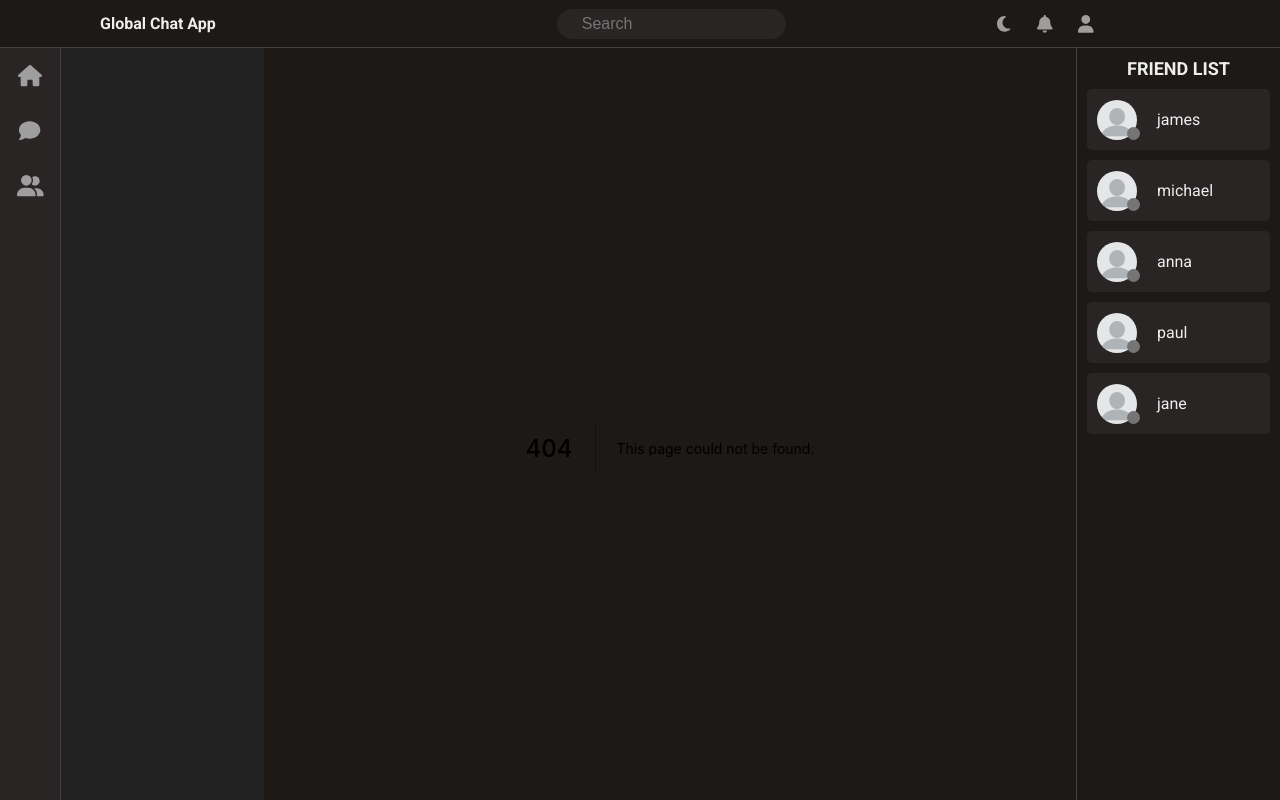
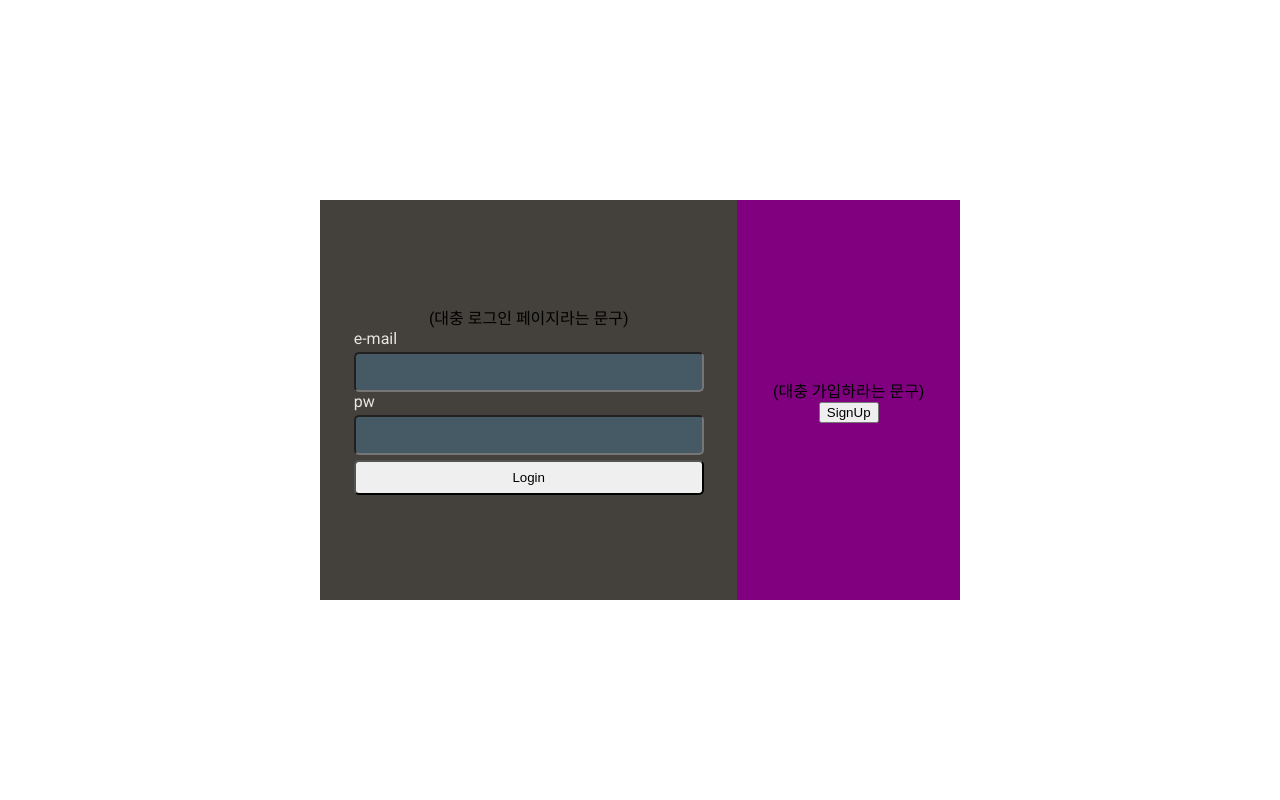
Before and after one commit to jooyeal/project-001-global-chat-app, a Next.js app: page /login in a window 1280 px wide. Before the commit this address had no page. Built offline with nearby package versions, Linux system fonts and the light colour scheme.

Commit message:
login signup signup은 아직 작업중

```diff
--- a/package.json
+++ b/package.json
@@ -15,6 +15,7 @@
     "@reduxjs/toolkit": "^1.7.2",
     "@types/classnames": "^2.3.1",
     "@types/react-redux": "^7.1.22",
+    "axios": "^0.26.0",
     "classnames": "^2.3.1",
     "next": "12.0.10",
     "react": "17.0.2",
--- a/pages/_app.tsx
+++ b/pages/_app.tsx
@@ -4,9 +4,9 @@ import Layout from "../components/common/Layout";
 
 function MyApp({ Component, pageProps }: AppProps) {
   return (
-    <Layout>
+    // <Layout>
       <Component {...pageProps} />
-    </Layout>
+    //</Layout>
   );
 }
 
--- /dev/null
+++ b/pages/login.tsx
@@ -0,0 +1,63 @@
+import React, { ChangeEvent, useState } from 'react'
+import styles from '../styles/pages/Login.module.css'
+import axios from 'axios'
+
+type Props = {}
+
+
+
+const login = (props: Props) => {
+
+    const [email, setEmail] = useState('');
+    const [pw, setPw] = useState('');
+
+    const onChangepw = (e: ChangeEvent<HTMLInputElement>) => {
+        setPw(e.target.value);
+    }
+
+    const onChangeEmail = (e: ChangeEvent<HTMLInputElement>) => {
+        setEmail(e.target.value);
+    }
+
+    const loginBtn = async() => {
+        const A = await axios.post('http://localhost:8000/api/auth/signin',{
+            email: email,
+            password: pw
+        })
+        console.log(A);
+    }
+
+  return (
+    <div className={styles.compBox}>
+        <div className={styles.formBox}>
+            <div className={styles.titleText}>
+                <div className={styles.loginBox}>
+                    (대충 로그인 페이지라는 문구)
+                    <div className={styles.compLabel}>
+                        <div className={styles.labelText}>e-mail</div>
+                        {/* <TextField value={email} onChange={onChangeEmail}/> */}
+                        <input className={styles.textBox} type="text" value={email} onChange={onChangeEmail} />
+                    </div>
+                    <div className={styles.compLabel}>
+                        <div className={styles.labelText}>pw</div>
+                        {/* <TextField type ="password" value={pw} onChange={onChangepw}/> */}
+                        <input className={styles.textBox} type="password" value={pw} onChange={onChangepw} />
+                    </div>
+                    <button className={styles.btn} onClick={loginBtn}>Login</button>
+                </div>
+            </div>
+            <div className={styles.signUpBox}>
+                <div className={styles.signUpText}>
+                    (대충 가입하라는 문구)
+                </div>
+                <div className={styles.signUpBtn}>
+                    <button>SignUp</button>
+                </div>
+
+            </div>
+        </div>
+    </div>
+  )
+}
+
+export default login
--- /dev/null
+++ b/styles/pages/Login.module.css
@@ -0,0 +1,58 @@
+.compBox {
+    display: flex;
+    justify-content: center;
+    align-items: center;
+    min-height: 100vh;
+}
+.titleText{
+    display: flex;
+    flex-direction: column;
+    width: 150vh;
+}
+.loginBox {
+    display: flex;
+
+    align-items: center;
+    flex-direction: column;
+}
+.formBox {
+    display: flex;
+    height: 50vh;
+    width: 80vh;
+    justify-content: center;
+    align-items: center;
+    background-color: var(--warmGray700);
+}
+.labelText {
+    color: var(--warmGray200);
+    margin-bottom: 4px;
+}
+.textBox {
+    background-color: var(--blueGray700);
+    box-sizing: border-box;
+    height: 40px;
+    width: 350px;
+    font-size: 14px;
+    border-radius: 5px;
+}
+.compLabel {
+    display: flex;
+    flex-direction: column;
+    justify-content: center;
+    width: 350px;
+}
+.btn {
+    margin-top: 5px;
+    width: 350px;
+    height: 35px;
+    border-radius: 5px;
+}
+.signUpBox {
+    background-color: purple;
+    display: flex;
+    flex-direction: column;
+    justify-content: center;
+    align-items: center;
+    width: 100%;
+    height: 100%;
+}
--- /dev/null
+++ b/styles/pages/Signup.module.css
@@ -0,0 +1,20 @@
+.compBox {
+    display: flex;
+    justify-content: center;
+    align-items: center;
+    min-height: 100vh;
+}
+.formBox {
+    display: flex;
+    flex-direction: column;
+    width: 60vh;
+}
+.formTitle {
+    display: flex;
+    align-items: center;
+    flex-direction: column;
+}
+.labelText {
+        color: var(--warmGray200);
+        margin-bottom: 4px;
+}
```
Also changed, not shown: pages/signUp.tsx (added, +72 -0 lines), 1 other file (tests, documents, lock files or other folders).
